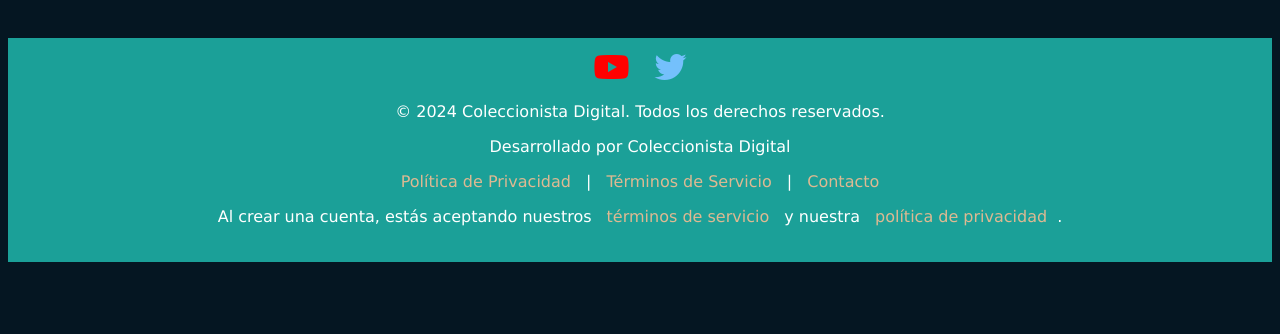
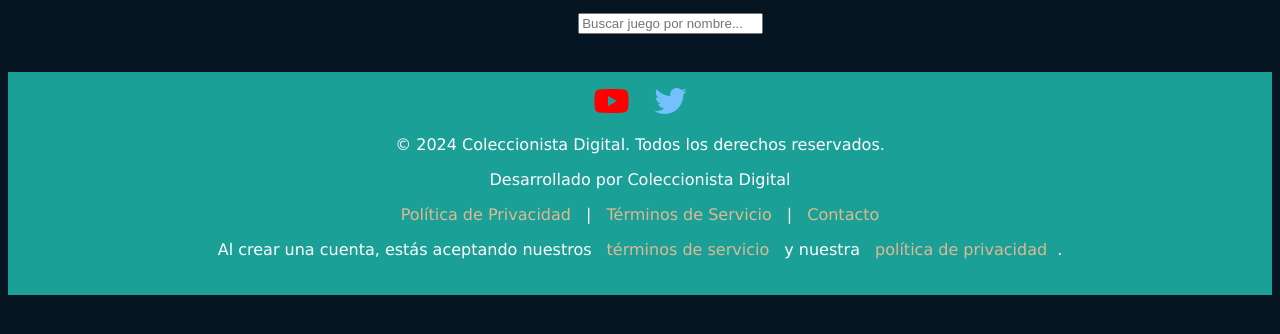
Before and after one commit to JorgeSanchezF/Proyecto-TFG, a PHP site: page /catalogo in a window 1280 px wide. Shown: the part 124-458 px from the top of the page. Run offline with PHP 8.4, Linux system fonts and the light colour scheme; data that the repository does not hold is empty; some libraries are stand-ins or nearby versions.

Commit message:
catalogo actualizado

```diff
--- a/assets/css/catalogo.css
+++ b/assets/css/catalogo.css
@@ -1,9 +1,23 @@
 main {
+    width: 99vw;
+
+}
+
+#seccion {
     display: flex;
     flex-direction: row;
     flex-wrap: wrap;
     justify-content: space-evenly;
     width: 99vw;
+}
+
+#buscador {
+    margin-left: 45%;
+    margin-bottom: 1%;
+}
+
+.imagen-juego {
+    width: 100%;
 }
 
 .card {
--- a/views/public/catalogo.php
+++ b/views/public/catalogo.php
@@ -1,11 +1,8 @@
 <?php
-
 /*
 Comprobación para cambiar el texto de el enlace de inicio de sesión a el nombre de usuario
 si la sesion esta iniciada
 */
-// var_dump($_SESSION);
-// exit;
 
 $textoInicioSesion = '';
 $enlaceSesion = '';
@@ -22,6 +19,7 @@ if (empty($_SESSION['usuario'])) {
     $claseSesion = 'sign-out';
 }
 ?>
+
 <!DOCTYPE html>
 <html lang="en">
 
@@ -48,10 +46,12 @@ if (empty($_SESSION['usuario'])) {
         <a href=<?php echo $enlaceSesion ?> class=<?php echo $claseSesion ?>><?php echo $textoInicioSesion ?></a>
     </header>
     <main>
-
+        <input type="text" id="buscador" placeholder="Buscar juego por nombre...">
+        <div id="seccion">
             <?php foreach ($juegos as $juego): ?>
-            <div class="card">
-                <img src="../assets/img/juegos/<?php echo $juego[6] ?>.jpg" alt="<?php echo $juego[6] ?>">
+                <div class="card" data-nombre="<?php echo $juego[1] ?>">
+                    <img class="imagen-juego" src="../assets/img/juegos/<?php echo $juego[6] ?>.jpg"
+                        alt="<?php echo $juego[6] ?>">
                     <p class="card-titulo"><?php echo $juego[1] ?></p>
                     <p class="card-duracion"><?php echo $juego[3] ?> horas</p>
                     <p class="card-plataforma"><?php echo $juego[4] ?></p>
@@ -59,7 +59,7 @@ if (empty($_SESSION['usuario'])) {
                     <a class="boton-añadir" href="anadir-juego?id=<?php echo $juego[0] ?>">Añadir</a>
                 </div>
             <?php endforeach; ?>
-
+        </div>
     </main>
     <footer>
         <div class="redes">
@@ -76,6 +76,22 @@ if (empty($_SESSION['usuario'])) {
         <p>Al crear una cuenta, estás aceptando nuestros <a href="politica-privacidad">términos de servicio</a> y
             nuestra <a href="politica-privacidad">política de privacidad</a>.</p>
     </footer>
+
+    <script>
+        document.getElementById("buscador").addEventListener("input", function () {
+            var input = this.value.trim().toLowerCase();
+            var cards = document.querySelectorAll(".card");
+
+            cards.forEach(function (card) {
+                var nombreJuego = card.dataset.nombre.toLowerCase();
+                if (nombreJuego.includes(input)) {
+                    card.style.display = "block";
+                } else {
+                    card.style.display = "none";
+                }
+            });
+        });
+    </script>
 </body>
 
 </html>
```
Lines whose indentation alone changed are shown as unchanged.
